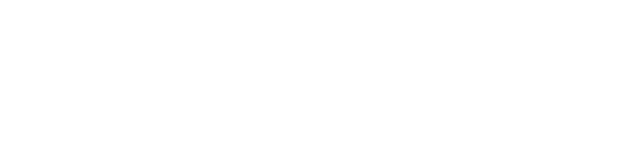
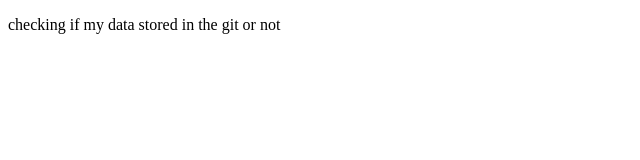
Before and after one commit to rahatanwarwebdev/portfolio, a plain HTML site: page index.html in a window 1280 px wide. Shown: the whole page, without its empty margins (0-640 px from the left). Drawn offline with Linux system fonts and the light colour scheme.

Commit message:
testing if it's okay or not

```diff
--- a/index.html
+++ b/index.html
@@ -7,6 +7,6 @@
     <title>Document</title>
 </head>
 <body>
-
+    <p>checking if my data stored in the git or not</p>
 </body>
 </html>
```
